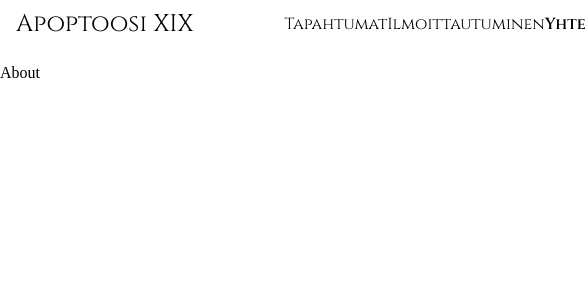
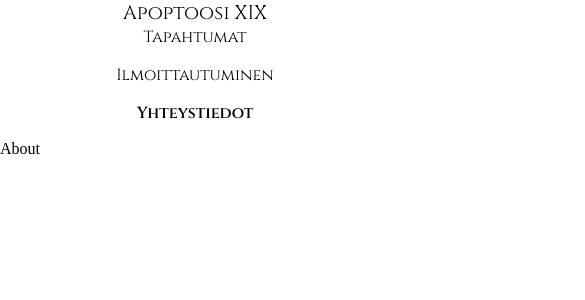
Before and after one commit to inkubio/apoptoosi.fi, a Nuxt app: page /about in a window 390 px wide. Shown: the top 300 px of the page, 585 px wide, since content can reach past the window. Built offline with nearby package versions, Linux system fonts and the light colour scheme.

Commit message:
Make navbar responsive

```diff
--- a/components/navigation.vue
+++ b/components/navigation.vue
@@ -1,9 +1,11 @@
 <template>
   <nav>
     <NuxtLink id="home" to="/" class="nav-button">Apoptoosi XIX</NuxtLink>
-    <NuxtLink to="/events" class="nav-button">Tapahtumat</NuxtLink>
-    <NuxtLink to="/signup" class="nav-button">Ilmoittautuminen</NuxtLink>
-    <NuxtLink to="/about" class="nav-button">Yhteystiedot</NuxtLink>
+    <div class="subnav">
+      <NuxtLink to="/events" class="nav-button">Tapahtumat</NuxtLink>
+      <NuxtLink to="/signup" class="nav-button">Ilmoittautuminen</NuxtLink>
+      <NuxtLink to="/about" class="nav-button">Yhteystiedot</NuxtLink>
+    </div>
   </nav>
 </template>
 
@@ -16,10 +18,16 @@ export default {
 <style scoped>
 nav {
   display: grid;
-  grid-template-columns: 75% repeat(3, auto);
-  height: 3em;
+  grid-template-columns: repeat(auto-fit, minmax(min(100%, 30rem), 1fr));
+  min-height: 3em;
   padding: 0 1em;
 }
+.subnav {
+  display: grid;
+  grid-template-columns: repeat(auto-fit, minmax(clamp(33%, (30rem - 100%) * 999, 100%), 1fr));
+  row-gap: 1em;
+}
+
 .nav-button {
   font-family: 'Cinzel', serif;
   text-decoration: none;
@@ -27,15 +35,21 @@ nav {
   margin: auto 0;
   text-align: center;
   transition: 0.3s;
+  font-size: min(5vmin,1em);
 }
 .nav-button:hover {
   color: green;
 }
 #home {
-  font-size: 1.5em;
+  font-size: min(5vmin,1.5em);
   text-align: left;
 }
 .router-link-active {
   font-weight: bold;
 }
+@media all and (max-width: 991px) {
+  #home {
+    text-align: center;
+  }
+}
 </style>
```
